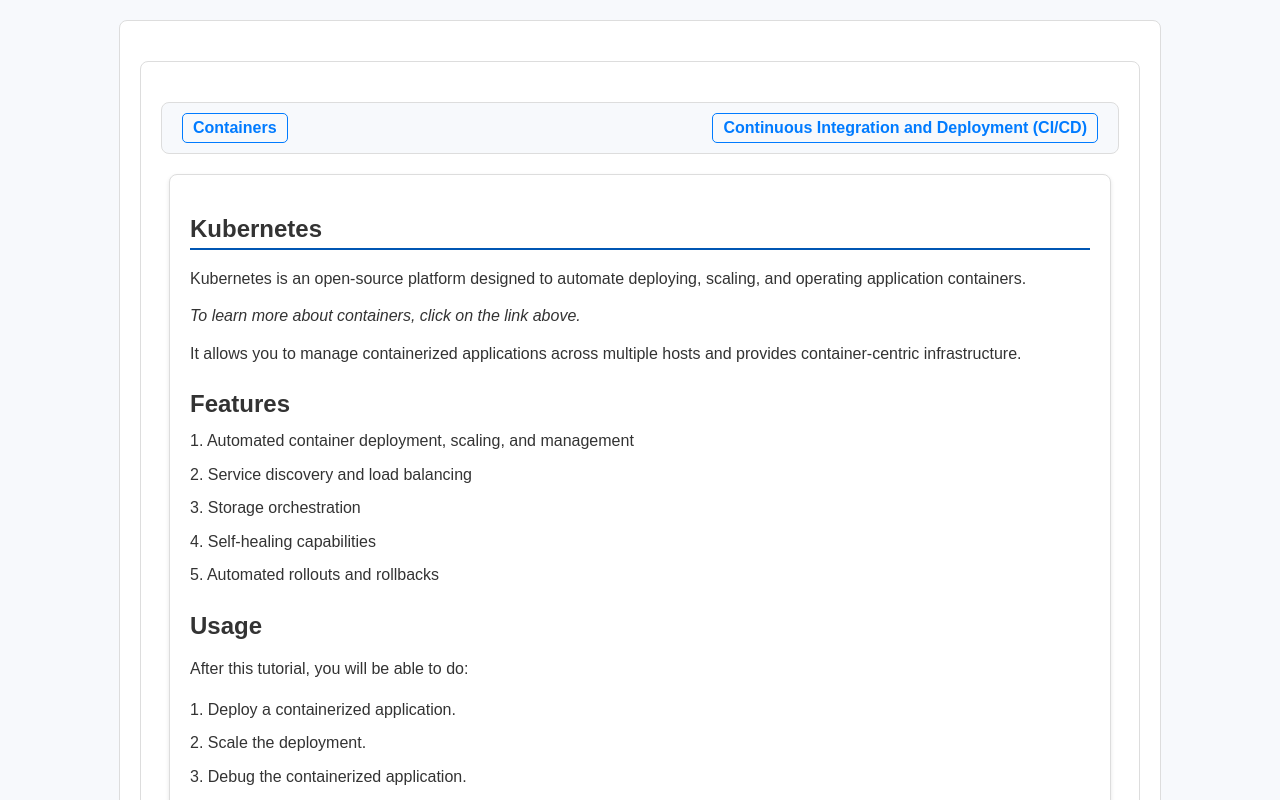
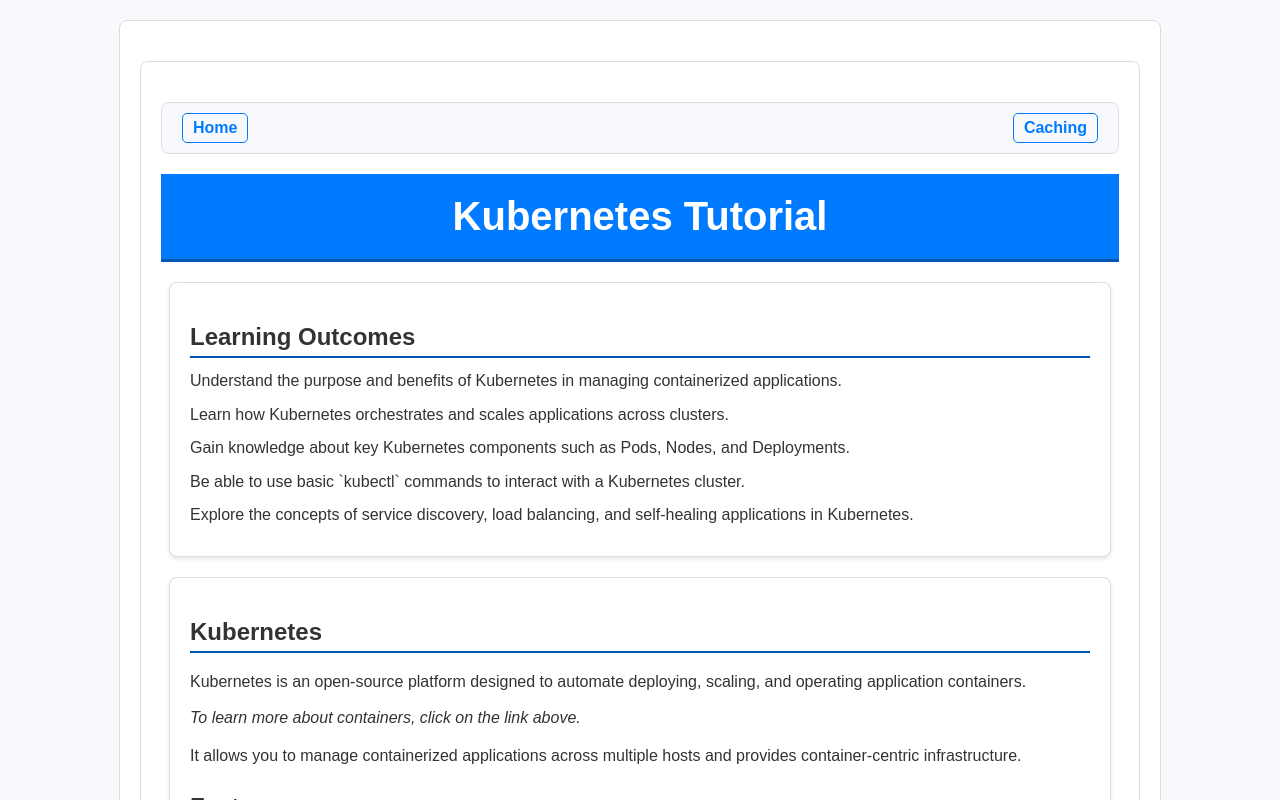
Before and after one commit to rdoshi13/SER598_performant-scalabledeployment_fall24, a React (Create React App) app in the folder pns-deployment/: page /kubernetes in a window 1280 px wide. Shown: the top 800 px of the page. Built offline with nearby package versions, Linux system fonts and the light colour scheme.

Commit message:
changed previous page to home for kubernetes and containers page

```diff
--- a/pns-deployment/src/CICD.js
+++ b/pns-deployment/src/CICD.js
@@ -11,8 +11,9 @@
           Home
         </Link>
       </div>
-
+      <header className="App-header">
       <h1>Continuous Integration and Deployment (CI/CD)</h1>
+      </header>
 
       <section>
         <h2>What is CI/CD?</h2>
--- a/pns-deployment/src/Containers.js
+++ b/pns-deployment/src/Containers.js
@@ -7,13 +7,26 @@
     <div className="Containers">
        {/* Navigation Buttons */}
        <div className="navigation-buttons">
-        <Link to="/cloud-computing" className="home-button">
-        Cloud Computing
+        <Link to="/" className="home-button">
+        Home
         </Link>
         <Link to="/kubernetes" className="next-button">
         Kubernetes
         </Link>
       </div>
+      <header className="App-header">
+        <h1>Containers Tutorial</h1>
+      </header>
+      <section>
+  <h2>Learning Outcomes</h2>
+  <ul>
+    <li>Understand what containers are and how they encapsulate applications and their dependencies.</li>
+    <li>Learn the benefits of containerization, such as portability, consistency, and efficiency.</li>
+    <li>Explore the role of containers in microservices architecture and CI/CD pipelines.</li>
+    <li>Gain knowledge about container runtimes like Docker and how they operate.</li>
+    <li>Understand how containers enable modern DevOps practices and cloud-native development.</li>
+  </ul>
+  </section>
       <h1>Containers</h1>
 
       <section>
@@ -225,16 +238,9 @@
     </li>
   </ul>
       </section>
-      <section>
-  <h2>Learning Outcomes</h2>
-  <ul>
-    <li>Understand what containers are and how they encapsulate applications and their dependencies.</li>
-    <li>Learn the benefits of containerization, such as portability, consistency, and efficiency.</li>
-    <li>Explore the role of containers in microservices architecture and CI/CD pipelines.</li>
-    <li>Gain knowledge about container runtimes like Docker and how they operate.</li>
-    <li>Understand how containers enable modern DevOps practices and cloud-native development.</li>
-  </ul>
 
+
+  <section>
   <h3>References</h3>
   <ul>
     <li><a href="https://www.docker.com/resources/what-container" target="_blank">What is a Container? (Docker)</a></li>
--- a/pns-deployment/src/Kubernetes.js
+++ b/pns-deployment/src/Kubernetes.js
@@ -9,13 +9,28 @@
     <div className="kubernetes">
       {/* Navigation Buttons */}
       <div className="navigation-buttons">
-        <Link to="/containers" className="home-button">
-          Containers
+        <Link to="/" className="home-button">
+          Home
         </Link>
-        <Link to="/ci-cd" className="next-button">
-        Continuous Integration and Deployment (CI/CD)
+        <Link to="/caching" className="next-button">
+        Caching
         </Link>
       </div>
+      <header className="App-header">
+        <h1>Kubernetes Tutorial</h1>
+      </header>
+      <section>
+  <h2>Learning Outcomes</h2>
+  <ul>
+    <li>Understand the purpose and benefits of Kubernetes in managing containerized applications.</li>
+    <li>Learn how Kubernetes orchestrates and scales applications across clusters.</li>
+    <li>Gain knowledge about key Kubernetes components such as Pods, Nodes, and Deployments.</li>
+    <li>Be able to use basic `kubectl` commands to interact with a Kubernetes cluster.</li>
+    <li>Explore the concepts of service discovery, load balancing, and self-healing applications in Kubernetes.</li>
+  </ul>
+  </section>
+
+
       <section className="introduction">
         <h2>Kubernetes</h2>
         <p>
@@ -514,24 +529,7 @@
       </pre>
       </div>
 </section>
-<section>
-  <h2>Learning Outcomes</h2>
-  <ul>
-    <li>Understand the purpose and benefits of Kubernetes in managing containerized applications.</li>
-    <li>Learn how Kubernetes orchestrates and scales applications across clusters.</li>
-    <li>Gain knowledge about key Kubernetes components such as Pods, Nodes, and Deployments.</li>
-    <li>Be able to use basic `kubectl` commands to interact with a Kubernetes cluster.</li>
-    <li>Explore the concepts of service discovery, load balancing, and self-healing applications in Kubernetes.</li>
-  </ul>
 
-  <h3>References</h3>
-  <ul>
-    <li><a href="https://kubernetes.io/docs/" target="_blank">Kubernetes Official Documentation</a></li>
-    <li><a href="https://www.cncf.io/" target="_blank">Cloud Native Computing Foundation (CNCF)</a></li>
-    <li><a href="https://kubernetesbyexample.com/" target="_blank">Kubernetes By Example</a></li>
-    <li><a href="https://www.youtube.com/playlist?list=PL2qzCKTbjutKLOzIcGpt9R90vxa1se3uj" target="_blank">Kubernetes Tutorials on YouTube</a></li>
-  </ul>
-</section>
 
 
 
@@ -542,6 +540,15 @@
           own containers, docker images and deployments and use Kubernetes to master deployments! Test your knowledge.
         </p>
       </footer>
+      <section>
+  <h3>References</h3>
+  <ul>
+    <li><a href="https://kubernetes.io/docs/" target="_blank">Kubernetes Official Documentation</a></li>
+    <li><a href="https://www.cncf.io/" target="_blank">Cloud Native Computing Foundation (CNCF)</a></li>
+    <li><a href="https://kubernetesbyexample.com/" target="_blank">Kubernetes By Example</a></li>
+    <li><a href="https://www.youtube.com/playlist?list=PL2qzCKTbjutKLOzIcGpt9R90vxa1se3uj" target="_blank">Kubernetes Tutorials on YouTube</a></li>
+  </ul>
+</section>
       <div style={{ textAlign: "center", marginTop: "20px" }}>
       <Link
         to={{
```
